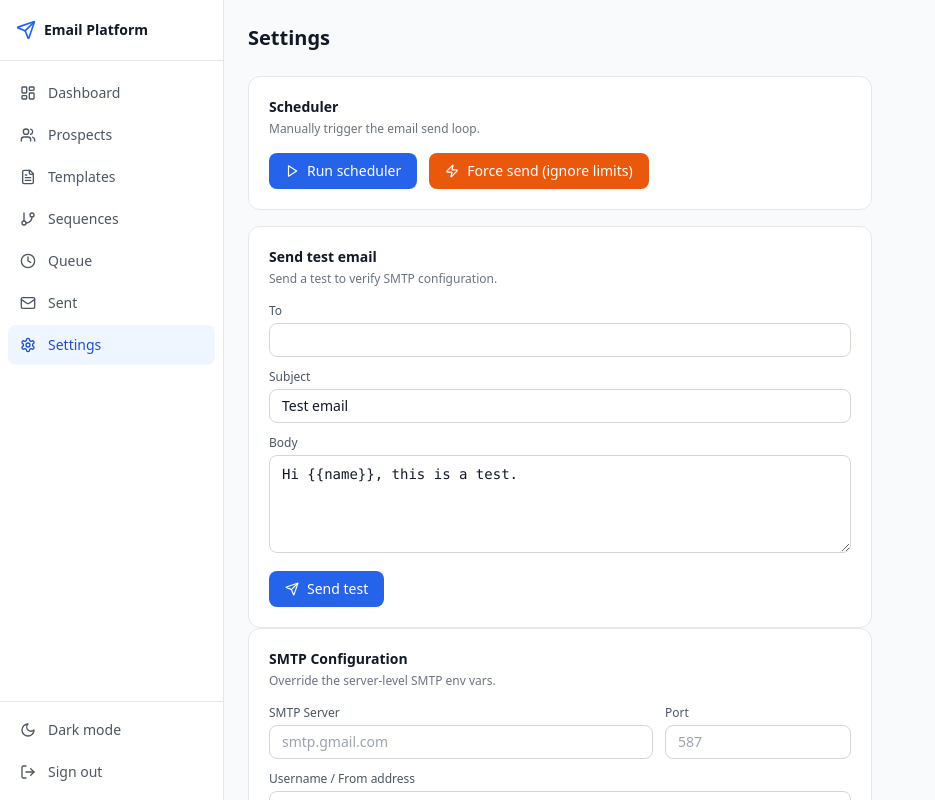
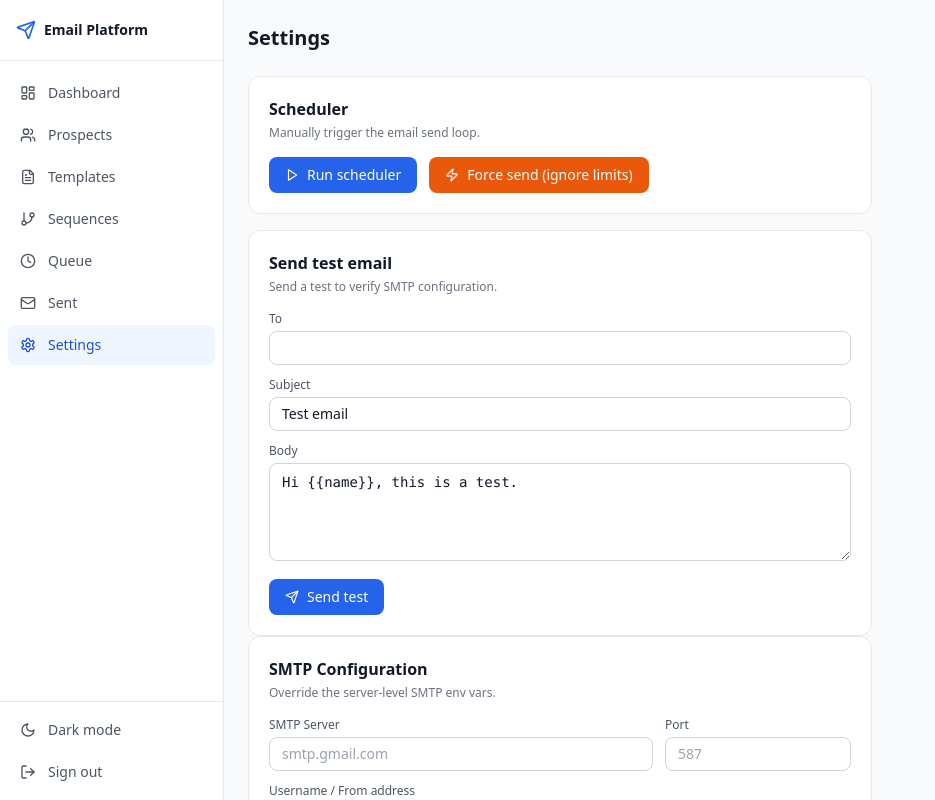
Before and after one commit to mcdnew/email-platform, a Next.js app in the folder frontend/: page /settings in a window 1280 px wide. Shown: the whole page, without its empty margins (0-935 px from the left). Built offline with nearby package versions, Linux system fonts and the light colour scheme; no server answers.

Commit message:
style(design): FINDING-004 — bump section h2 headings to text-base for proper 20/16/14px hierarchy

```diff
--- a/frontend/src/app/(app)/settings/page.tsx
+++ b/frontend/src/app/(app)/settings/page.tsx
@@ -35,7 +35,7 @@ export default function SettingsPage() {
       <h1 className="text-xl font-semibold text-gray-900 dark:text-gray-100 mb-6">Settings</h1>
 
       <section className="bg-white dark:bg-gray-900 rounded-xl border border-gray-200 dark:border-gray-700 p-5 mb-4">
-        <h2 className="text-sm font-semibold text-gray-900 dark:text-gray-100 mb-1">Scheduler</h2>
+        <h2 className="text-base font-semibold text-gray-900 dark:text-gray-100 mb-1">Scheduler</h2>
         <p className="text-xs text-gray-500 mb-4">Manually trigger the email send loop.</p>
         <div className="flex gap-3">
           <button
@@ -58,7 +58,7 @@ export default function SettingsPage() {
       </section>
 
       <section className="bg-white dark:bg-gray-900 rounded-xl border border-gray-200 dark:border-gray-700 p-5">
-        <h2 className="text-sm font-semibold text-gray-900 dark:text-gray-100 mb-1">Send test email</h2>
+        <h2 className="text-base font-semibold text-gray-900 dark:text-gray-100 mb-1">Send test email</h2>
         <p className="text-xs text-gray-500 mb-4">Send a test to verify SMTP configuration.</p>
         <form onSubmit={handleTestEmail} className="space-y-3">
           <div>
@@ -152,7 +152,7 @@ function SmtpSettingsForm() {
 
   return (
     <section className="bg-white dark:bg-gray-900 rounded-xl border border-gray-200 dark:border-gray-700 p-5 mb-4">
-      <h2 className="text-sm font-semibold text-gray-900 dark:text-gray-100 mb-1">SMTP Configuration</h2>
+      <h2 className="text-base font-semibold text-gray-900 dark:text-gray-100 mb-1">SMTP Configuration</h2>
       <p className="text-xs text-gray-500 mb-4">
         Override the server-level SMTP env vars.
         {data?.source === 'env' && <span className="ml-1 text-amber-600 dark:text-amber-400">(currently using .env defaults)</span>}
@@ -223,7 +223,7 @@ function LogViewer() {
     <section className="bg-white dark:bg-gray-900 rounded-xl border border-gray-200 dark:border-gray-700 p-5 mt-4">
       <div className="flex items-center justify-between mb-3">
         <div>
-          <h2 className="text-sm font-semibold text-gray-900 dark:text-gray-100">Activity log</h2>
+          <h2 className="text-base font-semibold text-gray-900 dark:text-gray-100">Activity log</h2>
           <p className="text-xs text-gray-500 mt-0.5">Structured JSON log from the backend (DEV_MODE only).</p>
         </div>
         <div className="flex gap-2">
```
